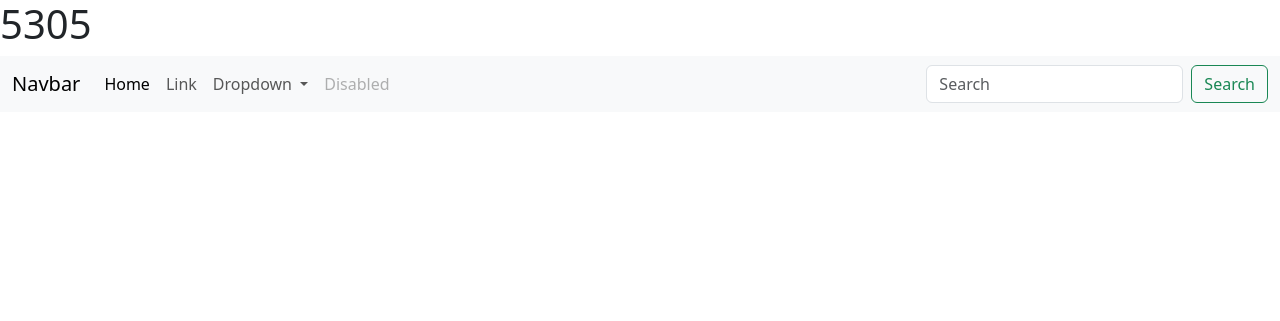
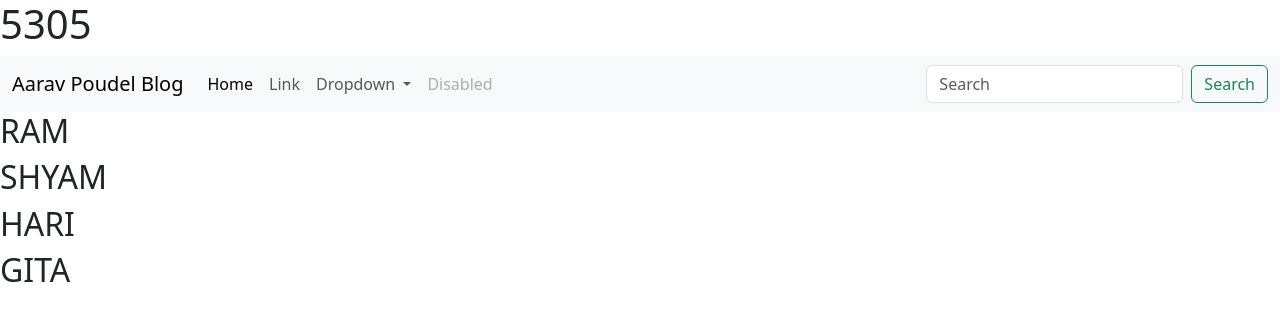
Before and after one commit to Sushantshah222/bit-django, a Django app: page / in a window 1280 px wide. Shown: the top 321 px of the page. Run offline with Django 4.2, Linux system fonts and the light colour scheme.

Commit message:
templete render

```diff
--- a/meroproject/urls.py
+++ b/meroproject/urls.py
@@ -20,12 +20,14 @@ from django.shortcuts import HttpResponse , render
 import random
 
 def index(request):
-    # random_number = random.randint(0,1000)
-    # return HttpResponse(f"<h1>Hello world , the random number is {random_number} </h1>")
+    mylist= ['RAM','SHYAM','HARI',"GITA"]
     context = {
-        'mydata':random.randint(0,11000)
+        'mydata':random.randint(0,11000),
+        'title':"Aarav Poudel Blog",
+        'person_list':mylist
     }
     return render(request,'index.html',context)
+
 def index1(request):
     return HttpResponse("OK")
 
--- a/templates/index.html
+++ b/templates/index.html
@@ -3,7 +3,7 @@
   <head>
     <meta charset="utf-8">
     <meta name="viewport" content="width=device-width, initial-scale=1">
-    <title>Bootstrap demo</title>
+    <title>{{title}}</title>
     <link href="https://cdn.jsdelivr.net/npm/bootstrap@5.3.1/dist/css/bootstrap.min.css" rel="stylesheet" integrity="sha384-4bw+/aepP/YC94hEpVNVgiZdgIC5+VKNBQNGCHeKRQN+PtmoHDEXuppvnDJzQIu9" crossorigin="anonymous">
   </head>
   <body>
@@ -12,7 +12,7 @@
 
     <nav class="navbar navbar-expand-lg bg-body-tertiary">
   <div class="container-fluid">
-    <a class="navbar-brand" href="#">Navbar</a>
+    <a class="navbar-brand" href="#">{{title}}</a>
     <button class="navbar-toggler" type="button" data-bs-toggle="collapse" data-bs-target="#navbarSupportedContent" aria-controls="navbarSupportedContent" aria-expanded="false" aria-label="Toggle navigation">
       <span class="navbar-toggler-icon"></span>
     </button>
@@ -46,6 +46,15 @@
     </div>
   </div>
 </nav>
+
+
+<div>
+  {% for person in person_list %}
+  <h2>{{person}}</h2>
+  {% endfor %}
+</div>
+
+
     <script src="https://cdn.jsdelivr.net/npm/bootstrap@5.3.1/dist/js/bootstrap.bundle.min.js" integrity="sha384-HwwvtgBNo3bZJJLYd8oVXjrBZt8cqVSpeBNS5n7C8IVInixGAoxmnlMuBnhbgrkm" crossorigin="anonymous"></script>
   </body>
 </html>
```
